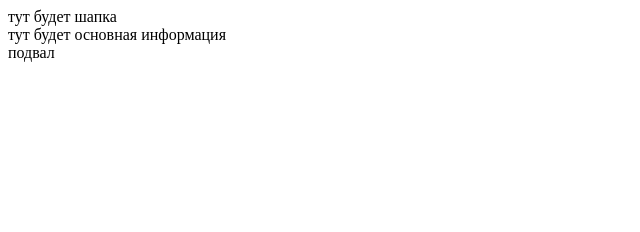
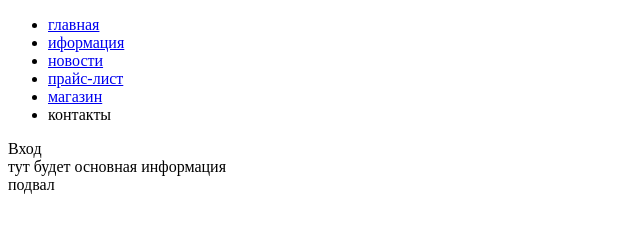
Before and after one commit to foma865/barbershop, a plain HTML site: page index.html in a window 1280 px wide. Shown: the whole page, without its empty margins (0-640 px from the left). Drawn offline with Linux system fonts and the light colour scheme.

Commit message:
разметил шапку
добавил классы и разметки для шапки

```diff
--- a/index.html
+++ b/index.html
@@ -5,7 +5,21 @@
 	<title>Barbershop</title>
 </head>
 <body>
-	<header>тут будет шапка</header>
+	<header class="main-header">
+		<div class="conteiner">
+			<nav class="main-navigation">
+				<ul>
+					<li><a href="#">главная</a></li>
+					<li><a href="#">иформация</a></li>
+					<li><a href="#">новости</a></li>
+					<li><a href="#">прайс-лист</a></li>
+					<li><a href="#">магазин</a></li>
+					<li><a href="#"></a>контакты</li>
+				</ul>
+				<div class="user-block">Вход</div>
+			</nav>
+		</div>
+	</header>
 	<main>тут будет основная информация</main>
 	<footer>подвал</footer>
 
```
